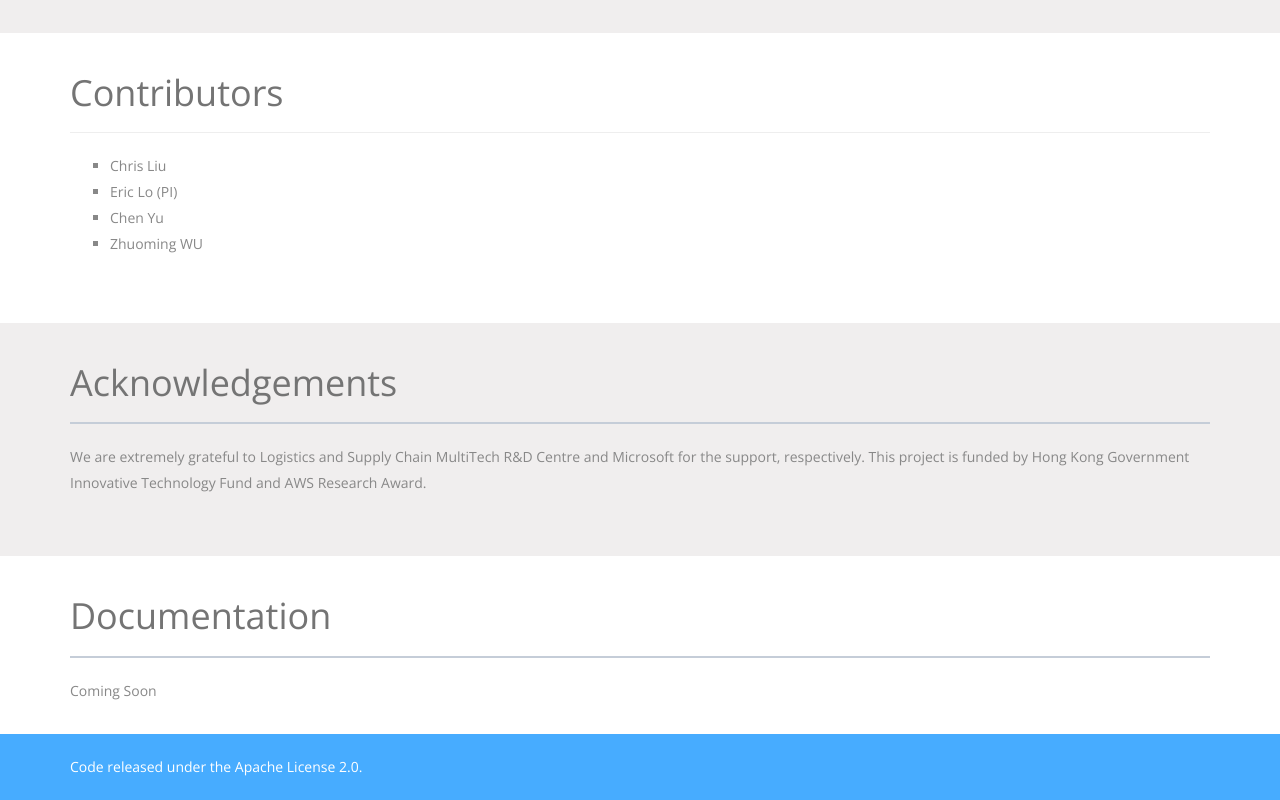
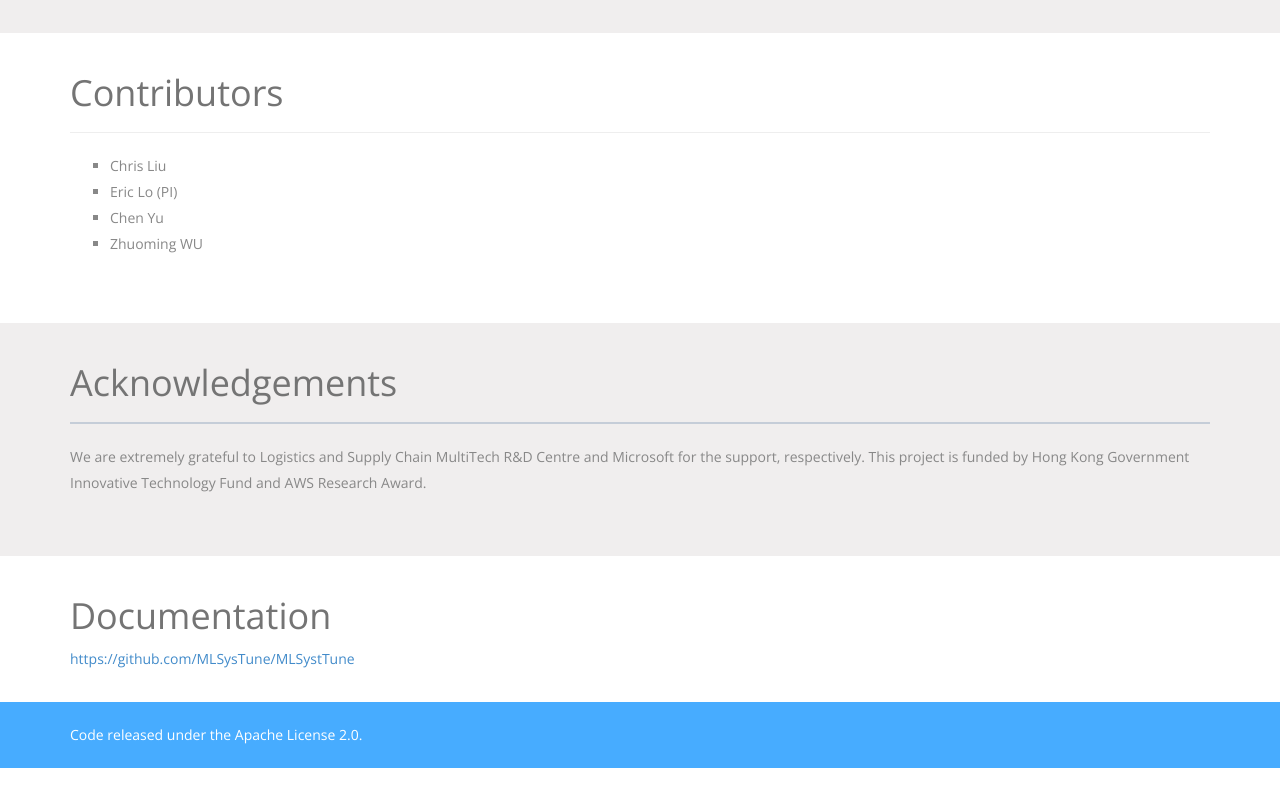
Before and after one commit to MLSysTune/webisite, a plain HTML site: page index.html in a window 1280 px wide. Shown: the part 862-1662 px from the top of the page. After the commit the page ends 1630 px from the top, so only its background shows below. Drawn offline with nearby package versions, Linux system fonts and the light colour scheme; some packages are replaced by stand-ins of ours.

Commit message:
Update index.html

```diff
--- a/index.html
+++ b/index.html
@@ -138,8 +138,7 @@
 <div class="white_wrapper">
   <div class="container">
       <h1>Documentation</h1>
-      <hr style="border: 0.5px solid #c5cdd8" />
-      Coming Soon
+	  <a href="https://github.com/MLSysTune/MLSystTune">https://github.com/MLSysTune/MLSystTune</a>
   </div>
 </div>
 <!-- documentation end -->
```
